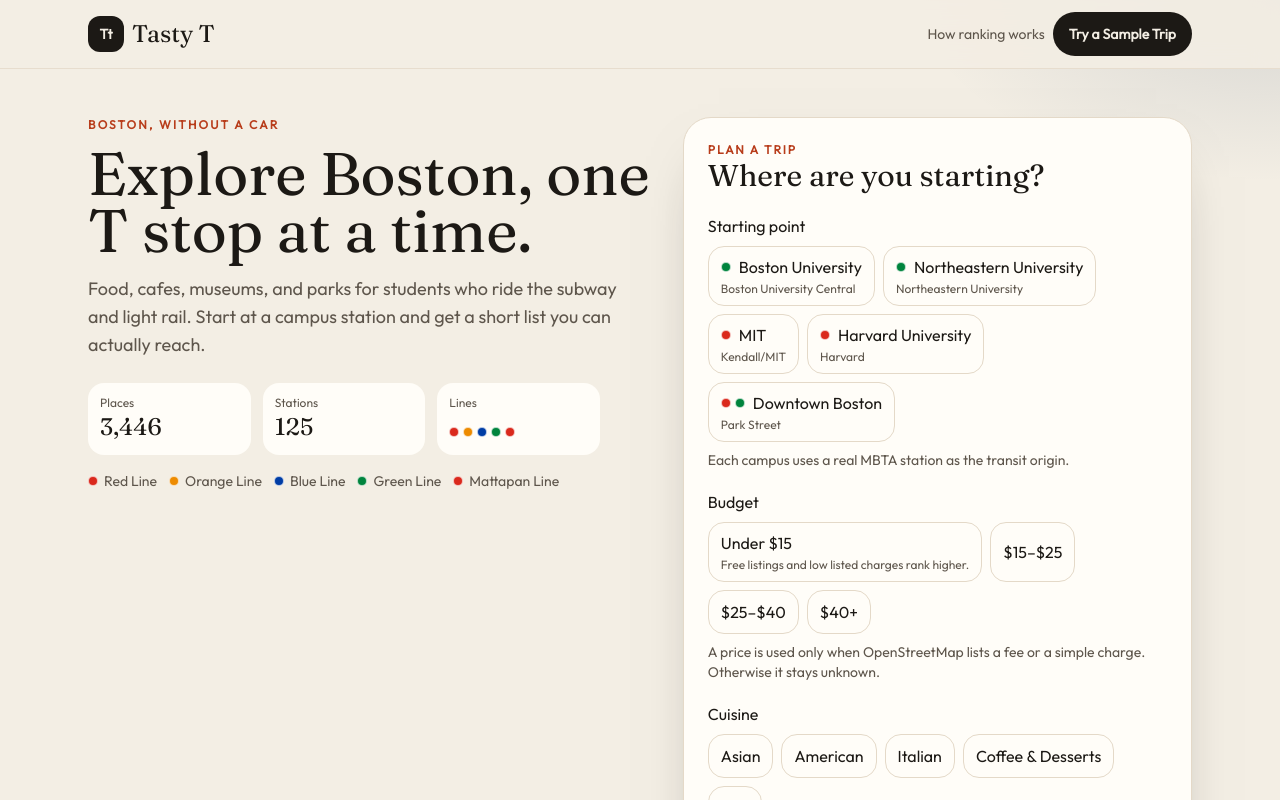
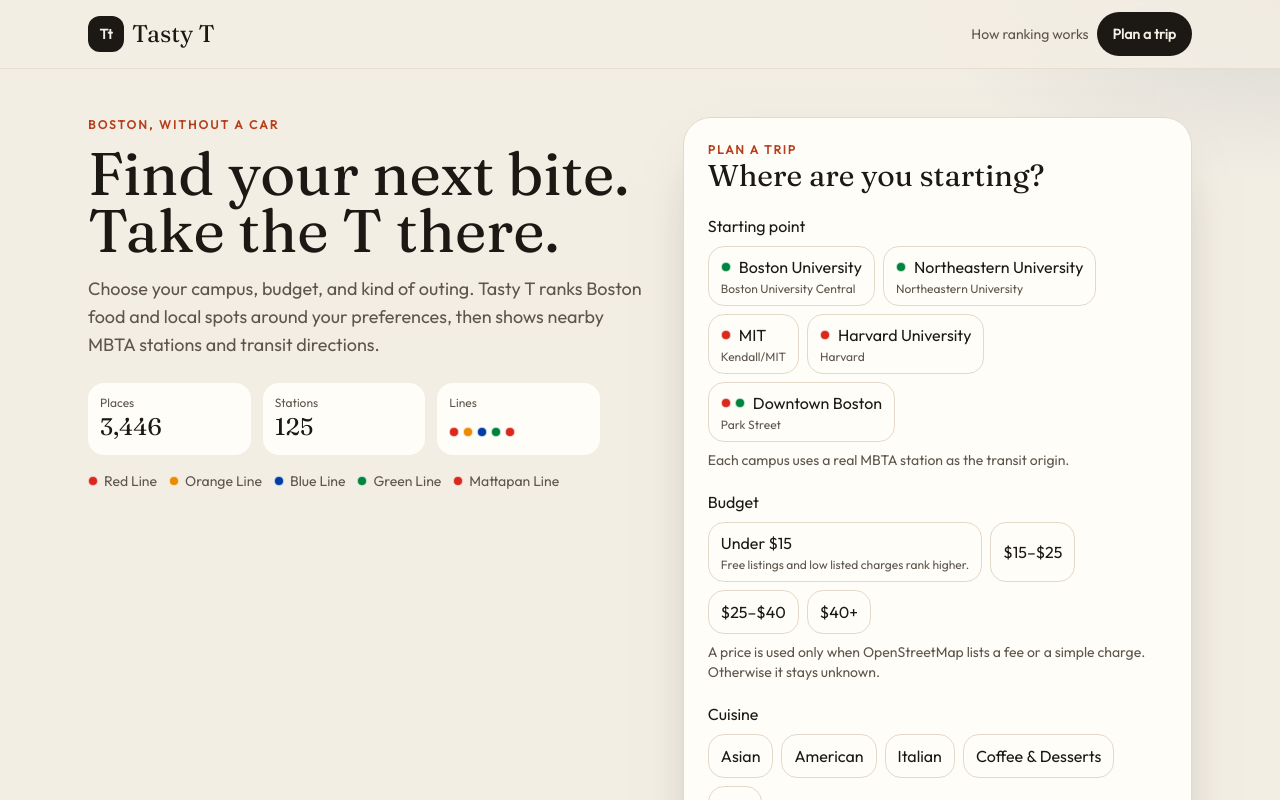
Before and after one commit to YihuiTang16/tasty-t, a React (Vite) app: page / in a window 1280 px wide. Shown: the top 800 px of the page. Built offline with nearby package versions, Linux system fonts and the light colour scheme.

Commit message:
Refresh homepage message

```diff
--- a/src/App.tsx
+++ b/src/App.tsx
@@ -6,7 +6,6 @@ import { Results } from "./components/Results.tsx";
 import { campuses, meta, places, stations } from "./data/index.ts";
 import { scrollToId } from "./lib/format.ts";
 import { recommend } from "./lib/recommend.ts";
-import { SAMPLE_TRIP } from "./lib/presets.ts";
 import type { LineInfo, TripDraft, TripPreferences } from "./types.ts";
 
 const EMPTY_DRAFT: TripDraft = {
@@ -134,13 +133,12 @@ export default function App() {
             <a href="#how" className="hidden text-sm font-medium text-muted sm:inline">
               How ranking works
             </a>
-            <button
-              type="button"
-              onClick={() => applyTrip(SAMPLE_TRIP)}
-              className="min-h-11 rounded-full bg-ink px-4 text-sm font-semibold text-paper transition hover:bg-harbor"
+            <a
+              href="#plan"
+              className="inline-flex min-h-11 items-center rounded-full bg-ink px-4 text-sm font-semibold text-paper transition hover:bg-harbor"
             >
-              Try a Sample Trip
-            </button>
+              Plan a trip
+            </a>
           </div>
         </div>
       </header>
@@ -150,10 +148,10 @@ export default function App() {
           <div>
             <p className="text-xs font-semibold tracking-[0.18em] text-accent-dark uppercase">Boston, without a car</p>
             <h1 className="mt-3 max-w-xl font-display text-5xl leading-[0.95] text-ink sm:text-6xl">
-              Explore Boston, one T stop at a time.
+              Find your next bite. Take the T there.
             </h1>
             <p className="mt-4 max-w-xl text-lg leading-7 text-muted">
-              Food, cafes, museums, and parks for students who ride the subway and light rail. Start at a campus station and get a short list you can actually reach.
+              Choose your campus, budget, and kind of outing. Tasty T ranks Boston food and local spots around your preferences, then shows nearby MBTA stations and transit directions.
             </p>
             <dl className="mt-6 grid grid-cols-3 gap-3 max-w-lg">
               <div className="rounded-2xl bg-card px-3 py-3">
@@ -210,7 +208,7 @@ export default function App() {
             ))}
           </div>
           <p className="mt-3 max-w-3xl text-sm leading-6 text-muted">
-            Time changes how strongly distance from your start matters. It is not a predicted wait or ride. For Explore the city and Weekend adventure, parks without a Wikipedia or Wikidata link rank lower. The match number is this score, not a review.
+            Your exploration range changes how strongly proximity to your campus station affects the ranking. Distances are straight-line estimates, not ride times. For city and weekend outings, destination parks rank higher than small neighborhood parks. A match score reflects your preferences, not reviews.
           </p>
         </section>
 
```
